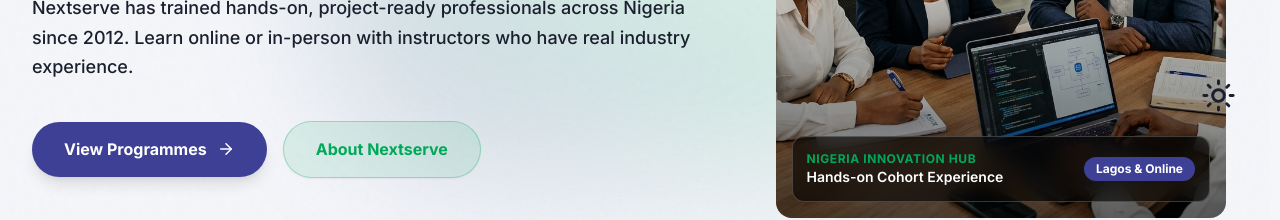
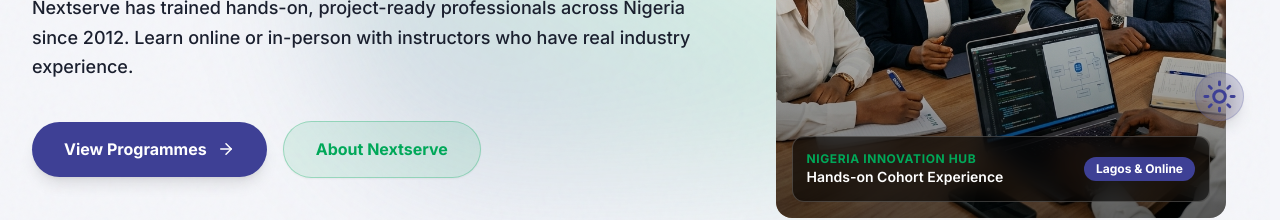
Before and after one commit to NSITM-ORG/NSITM-Website, a React (Vite) app in the folder client/: page / in a window 1280 px wide. Shown: the part 619-839 px from the top of the page. Built offline with nearby package versions, Linux system fonts and the light colour scheme; no server answers.

Commit message:
fix: adjust the theme icon

```diff
--- a/client/src/components/ui/ThemeToggle.jsx
+++ b/client/src/components/ui/ThemeToggle.jsx
@@ -36,7 +36,16 @@
       onClick={cycleTheme}
       title={`Currently ${LABELS[theme]} — click to switch`}
       aria-label="Toggle theme"
-      className="fixed bottom-15 right-9 rounded-full p-2 text-text-secondary transition-colors hover:bg-surface hover:text-text-primary"
+      className="
+        fixed bottom-15 right-9 z-50
+        rounded-full p-1.5
+        bg-primary/15 text-primary
+        shadow-lg backdrop-blur-lg
+        border border-primary/20
+        transition-all duration-200
+        hover:bg-primary/25 hover:shadow-lg hover:scale-105
+        active:scale-95
+      "
     >
       <Icon size={35} />
     </button>
```
